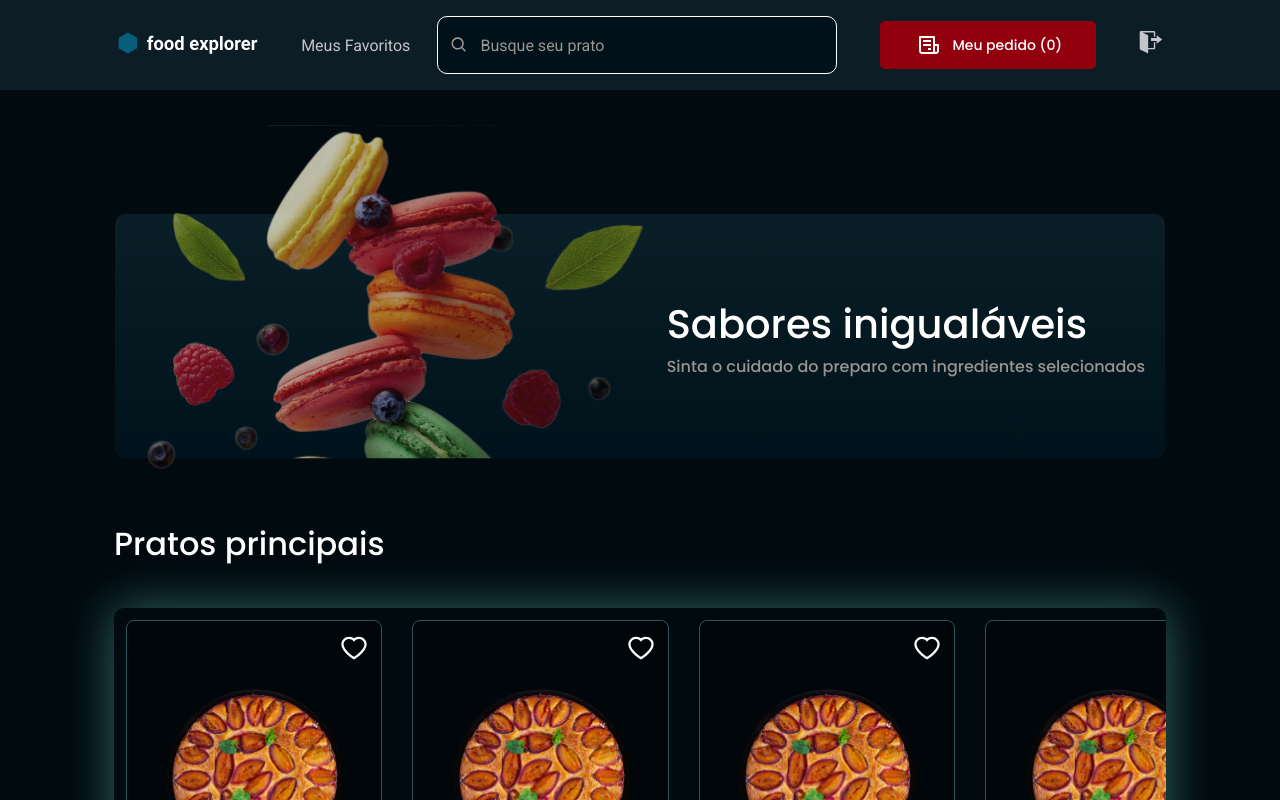
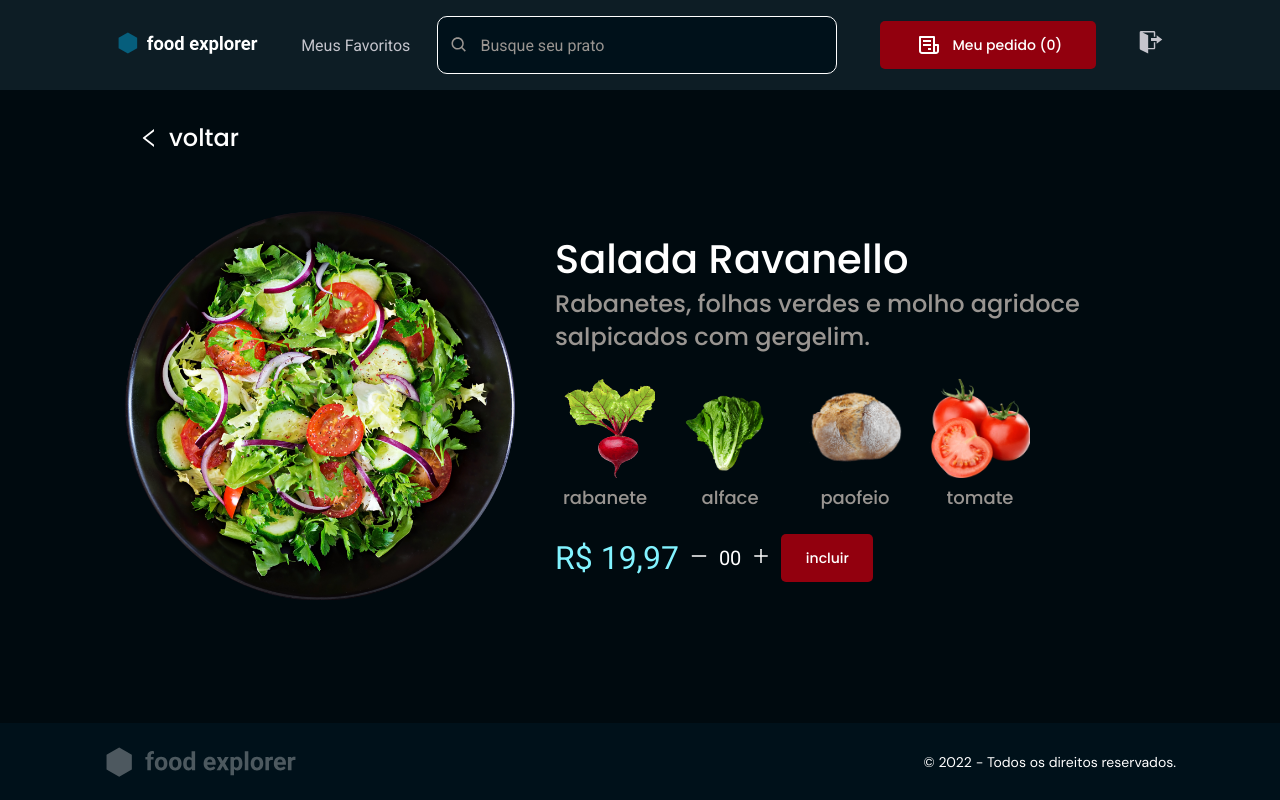
Before and after one commit to renyzeraa/foodexplorer-frontend, a React (Vite) app in the folder web/: page / in a window 1280 px wide. Shown: the top 800 px of the page. Built offline with nearby package versions, Linux system fonts and the light colour scheme.

Commit message:
feat Details page

```diff
--- a/web/src/main.jsx
+++ b/web/src/main.jsx
@@ -8,12 +8,13 @@ import GlobalStyles from './styles/global'
 import { Home } from './pages/Home'
 import { SignIn } from './pages/SignIn'
 import { SignUp } from './pages/SignUp'
+import { Details } from './pages/Details'
 
 ReactDOM.createRoot(document.getElementById('root')).render(
   <React.StrictMode>
     <ThemeProvider theme={theme}>
       <GlobalStyles />
-      <Home />
+      <Details />
     </ThemeProvider>
   </React.StrictMode>
 )
--- /dev/null
+++ b/web/src/pages/Details/index.jsx
@@ -0,0 +1,65 @@
+import { Container } from './style'
+import { Header } from '../../components/Header'
+import { Footer } from '../../components/Footer'
+import { Button } from '../../components/Button'
+import { AiOutlineLeft, AiOutlinePlus, AiOutlineMinus } from 'react-icons/ai'
+import molla from '../../assets/pratos/molla.png'
+import rabanete from '../../assets/igredientes/rapanete.png'
+import alface from '../../assets/igredientes/alface.png'
+import paofeio from '../../assets/igredientes/paofeio.png'
+import tomate from '../../assets/igredientes/tomate.png'
+
+export function Details() {
+  return (
+    <Container>
+      <Header></Header>
+      <main>
+        <a href="">
+          <AiOutlineLeft /> voltar
+        </a>
+        <section className="content-img">
+          <img src={molla} alt="" />
+        </section>
+        <section className="content-about">
+          <h1>Salada Ravanello</h1>
+          <p>
+            Rabanetes, folhas verdes e molho agridoce salpicados com gergelim.
+          </p>
+          <div className="makings">
+            <ul>
+              <li>
+                <img src={rabanete} alt="" />
+                <p>rabanete</p>
+              </li>
+              <li>
+                <img src={alface} alt="" />
+                <p>alface</p>
+              </li>
+              <li>
+                <img src={paofeio} alt="" />
+                <p>paofeio</p>
+              </li>
+              <li>
+                <img src={tomate} alt="" />
+                <p>tomate</p>
+              </li>
+            </ul>
+          </div>
+
+          <div className="content-includes">
+            <h1 className="price-title">R$ 19,97</h1>
+            <button className="btn">
+              <AiOutlineMinus />
+            </button>
+            <span className="count-item">00</span>
+            <button className="btn">
+              <AiOutlinePlus />
+            </button>
+            <Button title="incluir"></Button>
+          </div>
+        </section>
+      </main>
+      <Footer></Footer>
+    </Container>
+  )
+}
--- /dev/null
+++ b/web/src/pages/Details/style.js
@@ -0,0 +1,154 @@
+import styled from 'styled-components'
+
+export const Container = styled.div`
+  height: 100vh;
+  display: flex;
+  flex-direction: column;
+  > main {
+    margin: 48px 0;
+    padding: 0 24px;
+    > a {
+      font-weight: 500;
+      font-size: 24px;
+      font-family: 'Poppins', sans-serif;
+      color: ${({ theme }) => theme.COLORS.WHITE};
+      display: inline-flex;
+      align-items: center;
+      gap: 8px;
+    }
+
+    .content-img {
+      margin: 40px 0;
+      img {
+        width: 100%;
+      }
+    }
+
+    .content-about {
+      display: grid;
+      font-family: 'Poppins', sans-serif;
+      text-align: center;
+      h1 {
+        font-weight: 500;
+        font-size: 40px;
+        line-height: 140%;
+        color: ${({ theme }) => theme.COLORS.WHITE};
+      }
+
+      p {
+        font-weight: 400;
+        font-size: 24px;
+        line-height: 140%;
+        color: ${({ theme }) => theme.COLORS.GRAY_300};
+      }
+
+      .makings {
+        margin-top: 32px;
+        display: flex;
+        height: 200px;
+        overflow-x: auto;
+        overflow-y: hidden;
+        padding: 20px;
+        ul {
+          list-style: none;
+          display: flex;
+          gap: 25px;
+        }
+        ul li img {
+          width: 100px;
+          height: 100px;
+        }
+        ul li p {
+          text-align: center;
+          font-weight: 400;
+          font-size: 18px;
+        }
+        ::-webkit-scrollbar {
+          background-color: transparent;
+          height: 8px;
+        }
+        ::-webkit-scrollbar-track {
+          background-color: transparent;
+        }
+        ::-webkit-scrollbar-thumb {
+          background-color: ${({ theme }) => theme.COLORS.PRICE};
+          border-radius: 20px;
+        }
+        ::-webkit-scrollbar-button:start:decrement {
+          width: 50px;
+          background-color: transparent;
+        }
+        ::-webkit-scrollbar-button:end:increment {
+          width: 50px;
+          background-color: transparent;
+        }
+      }
+
+      .content-includes {
+        display: flex;
+        font-size: 20px;
+        font-family: 'Roboto', sans-serif;
+        align-items: center;
+        justify-content: center;
+        margin: 48px 0;
+        .price-title {
+          color: ${({ theme }) => theme.COLORS.PRICE};
+          font-family: 'Roboto', sans-serif;
+          font-weight: 400;
+          font-size: 32px;
+        }
+        .btn {
+          background: transparent;
+          border: none;
+          color: ${({ theme }) => theme.COLORS.WHITE};
+          font-size: 20px;
+          margin: 10px;
+        }
+        button {
+          max-width: 92px;
+        }
+      }
+    }
+  }
+
+  @media (min-width: 800px) {
+    > main {
+      height: 100vh;
+      max-width: 1120px;
+      padding: 0 24px;
+      display: flex;
+      margin: 0 auto;
+      justify-content: space-between;
+      align-items: center;
+      gap: 40px;
+      a {
+        position: absolute;
+        top: 120px;
+        padding: 0 12px;
+      }
+      .content-img {
+        img {
+          margin: 0;
+          width: 390px;
+          height: 390px;
+        }
+      }
+      .content-about {
+        max-width: 600px;
+        text-align: left;
+
+        .makings {
+          margin: 24px 0;
+          overflow: hidden;
+          padding: 0;
+          height: auto;
+        }
+
+        .content-includes {
+          margin: 0;
+          justify-content: left;
+        }
+      }
+    }
+  }
+`
```
